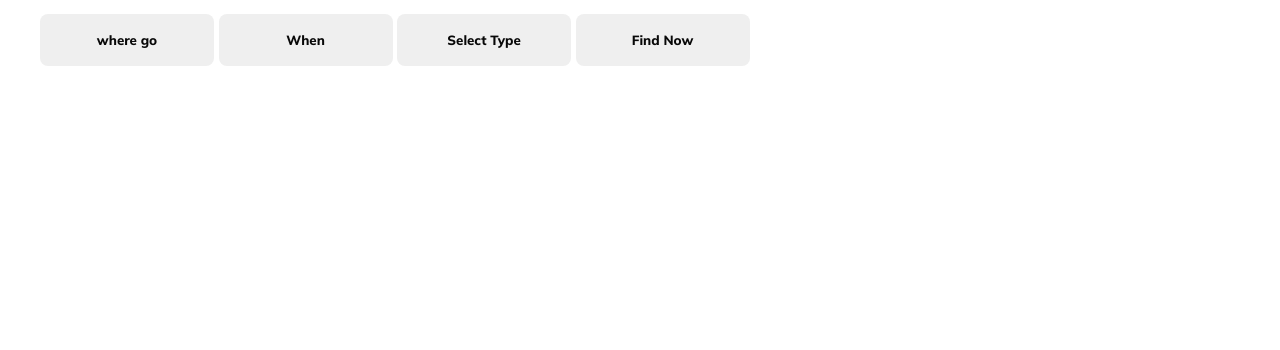
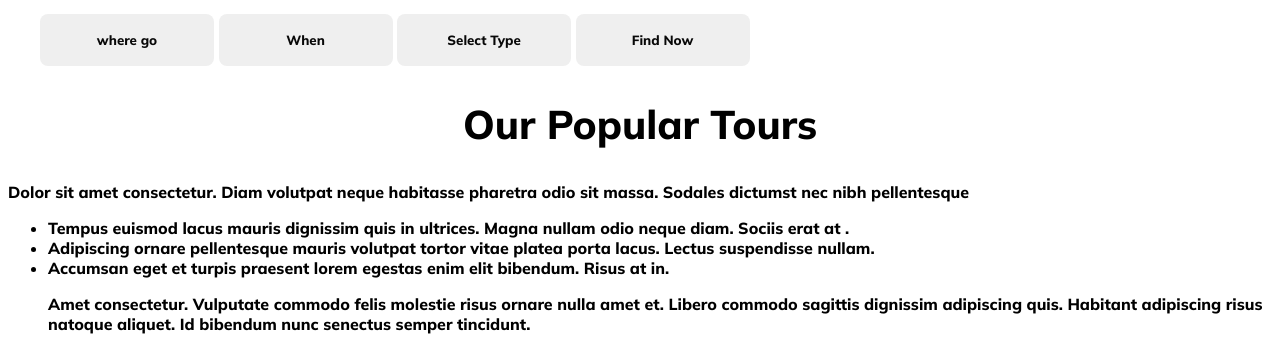
Before and after one commit to Arzu662/assainment-2--amazon-travel, a plain HTML site: page index.html in a window 1280 px wide. Shown: the part 1095-1445 px from the top of the page. Before the commit the page ends 1169 px from the top, so only its background shows below. Drawn offline with Linux system fonts and the light colour scheme.

Commit message:
last code push

```diff
--- a/index.html
+++ b/index.html
@@ -38,6 +38,18 @@
            </div>
 
     </header>
+     <div class="document">
+        <h2>Our Popular Tours</h2>
+        <p>Dolor sit amet consectetur. Diam volutpat neque habitasse pharetra odio sit massa. Sodales dictumst nec nibh pellentesque
+        </p>
+        <ul>
+            <li>Tempus euismod lacus mauris dignissim quis in ultrices. Magna nullam odio neque diam. Sociis erat at .</li>
+            <li>Adipiscing ornare pellentesque mauris volutpat tortor vitae platea porta lacus. Lectus suspendisse nullam.</li>
+            <li> Accumsan eget et turpis praesent lorem egestas enim elit bibendum. Risus at in.</li>
+            <p>Amet consectetur. Vulputate commodo felis molestie risus
+                ornare nulla amet et. Libero commodo sagittis dignissim adipiscing quis. Habitant adipiscing risus natoque aliquet. Id bibendum nunc senectus semper tincidunt. </p>
+        </ul>
+     </div>
 
 </body>
 </html>
--- a/style/index.css
+++ b/style/index.css
@@ -94,3 +94,8 @@ img{
 
 
   }
+  h2{
+    font-weight: 800px;
+    font-size: 40px;
+    text-align: center;
+  }
```
